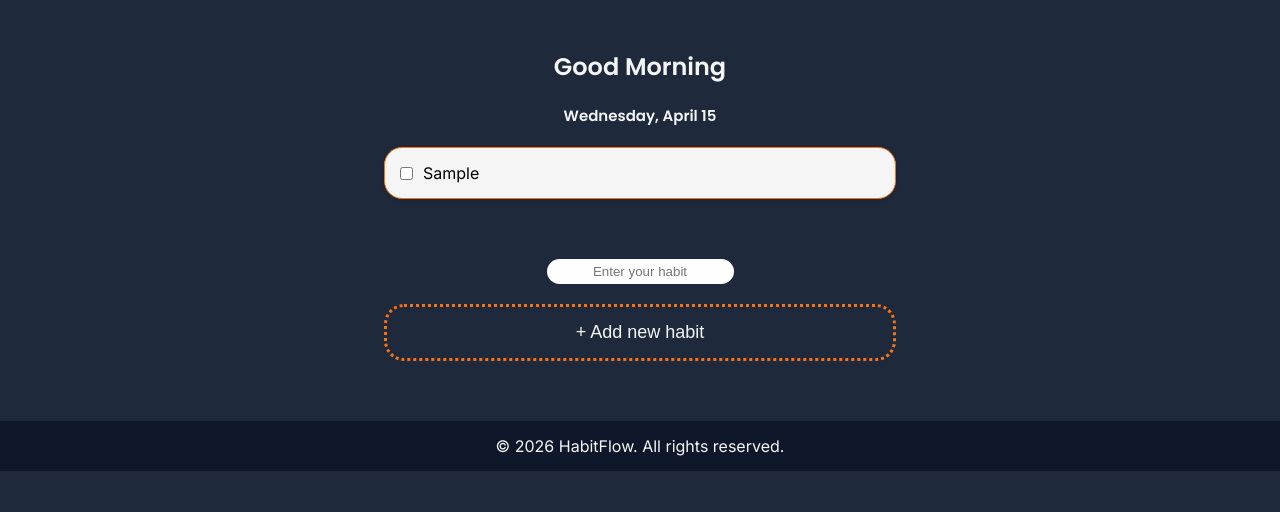
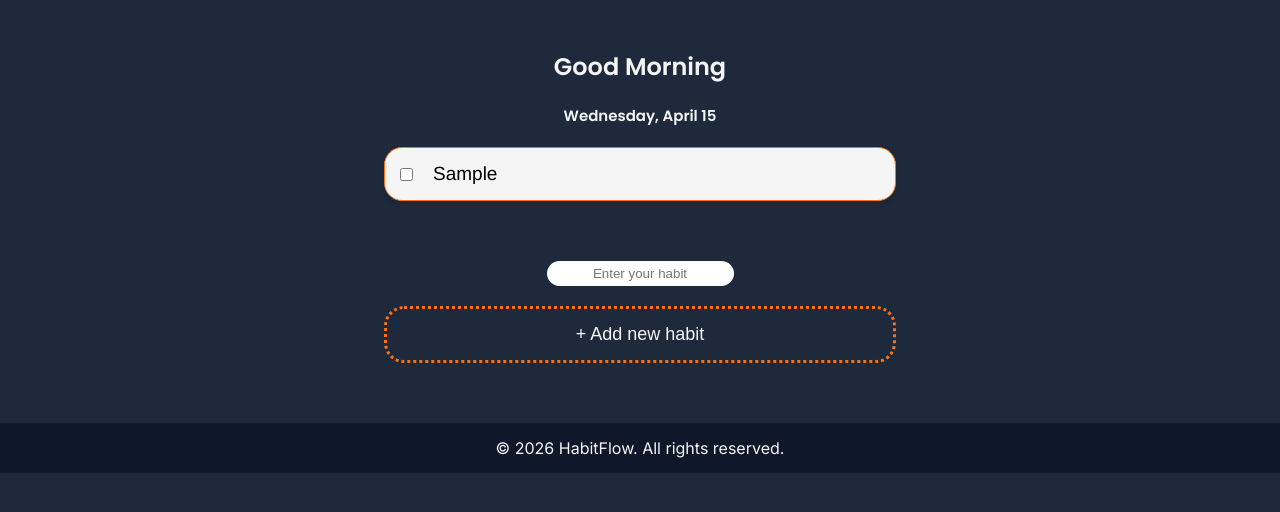
Before and after one commit to newmorin2/HabitFlow, a plain HTML site: page index.html in a window 1280 px wide. Both pictures are taken after typing "Sample" into the empty fields and a click on the button "+ Add new habit". Shown: the part 76-588 px from the top of the page. Drawn offline with Linux system fonts and the light colour scheme.

Commit message:
Added styling to the cards

```diff
--- a/styles.css
+++ b/styles.css
@@ -89,8 +89,9 @@ button:hover{
   display: flex;
   flex-direction: row;
   align-items: center;
-  justify-content: flex-start;
-  gap: 10px;
+  gap: 20px;
+  font-size: 19px;
+  font-family:'Franklin Gothic Medium', 'Arial Narrow', Arial, sans-serif;
   background-color: whitesmoke;
   padding: 15px;
   width: 40%;
@@ -108,7 +109,7 @@ footer{
     background-color: #0F172A;
     text-align: center;
     padding: 15px;
-    margin-top: 30px;
+    /* margin-top: 30px; */
     color: whitesmoke;
     width: 100%;
 }
```
